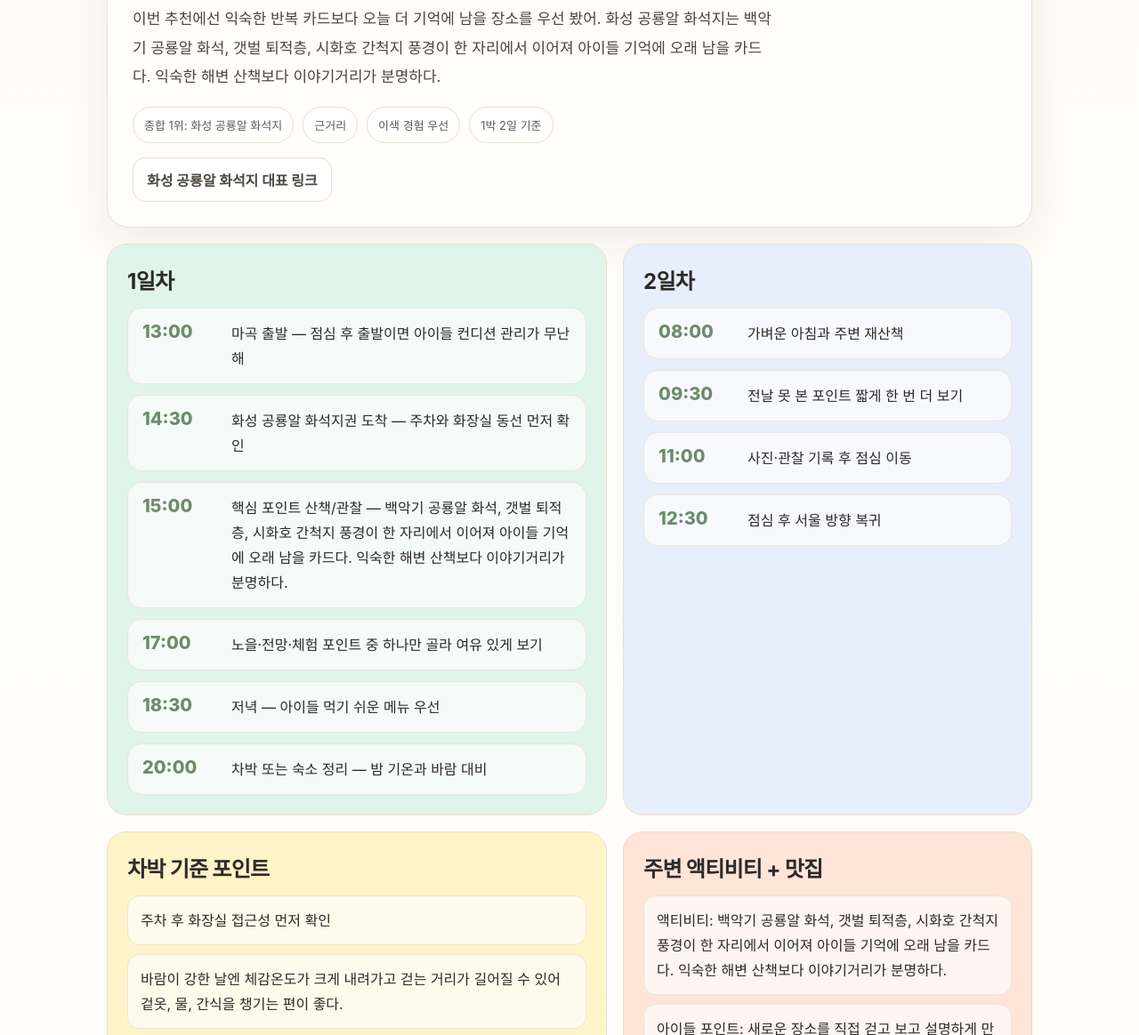
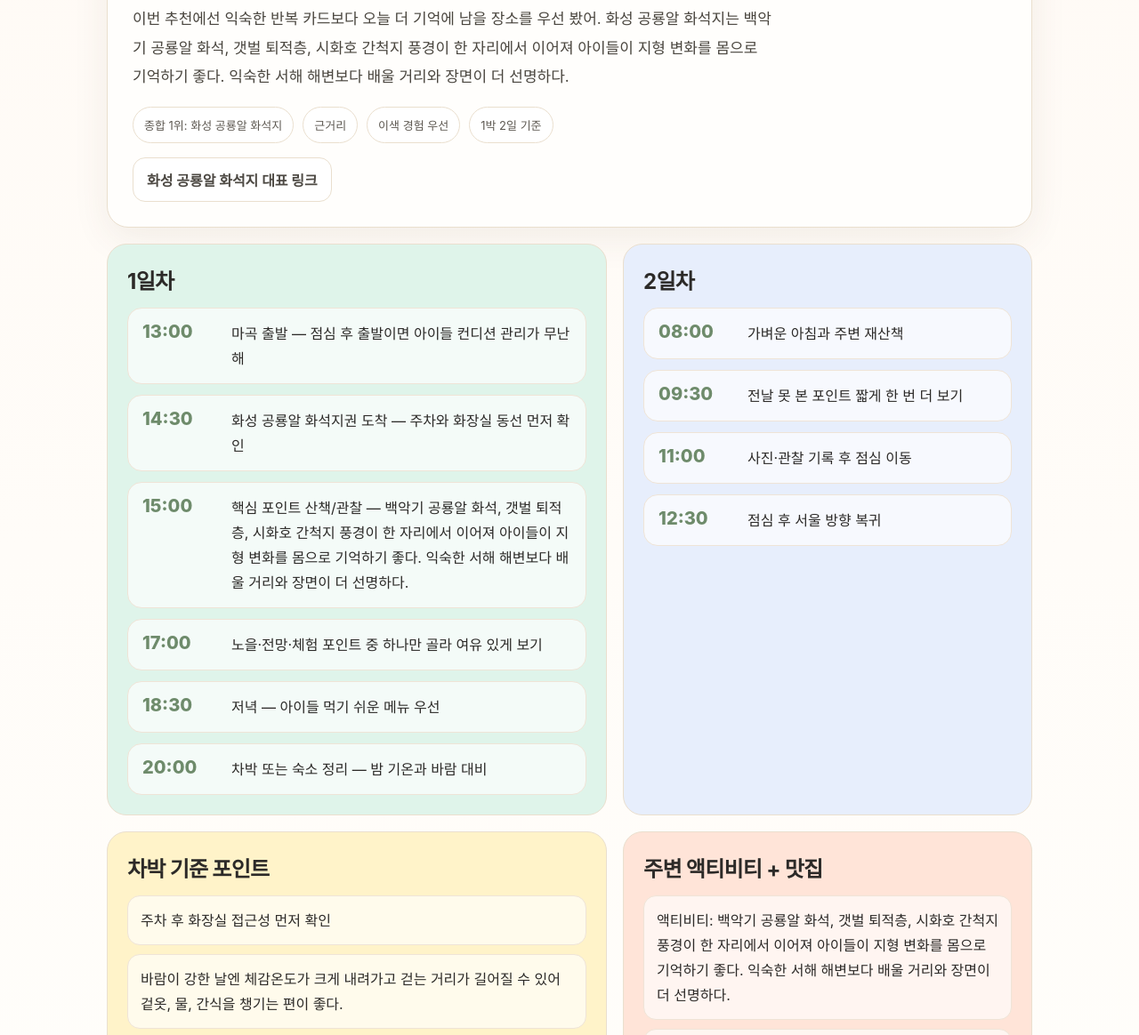
Before and after one commit to waneekim/openclaw_daily_briefing, a plain HTML site: page apps/weekend-trip-place-2026-03-26.html in a window 1280 px wide. Shown: the part 282-1446 px from the top of the page at 89% size. Drawn offline with Linux system fonts and the light colour scheme.

Commit message:
chore: publish site update 2026-03-26

```diff
--- a/apps/weekend-trip-place-2026-03-26.html
+++ b/apps/weekend-trip-place-2026-03-26.html
@@ -22,17 +22,17 @@
     <section class="hero">
       <div class="pill">1박 2일 · 차에서 자기 쉬운 곳 우선</div>
       <h1>화성 공룡알 화석지 1박, 새로운 경험과 가족 실행 가능성을 같이 보는 주말 카드</h1>
-      <div class="lead">이번 추천에선 익숙한 반복 카드보다 오늘 더 기억에 남을 장소를 우선 봤어. 화성 공룡알 화석지는 백악기 공룡알 화석, 갯벌 퇴적층, 시화호 간척지 풍경이 한 자리에서 이어져 아이들 기억에 오래 남을 카드다. 익숙한 해변 산책보다 이야기거리가 분명하다.</div>
+      <div class="lead">이번 추천에선 익숙한 반복 카드보다 오늘 더 기억에 남을 장소를 우선 봤어. 화성 공룡알 화석지는 백악기 공룡알 화석, 갯벌 퇴적층, 시화호 간척지 풍경이 한 자리에서 이어져 아이들이 지형 변화를 몸으로 기억하기 좋다. 익숙한 서해 해변보다 배울 거리와 장면이 더 선명하다.</div>
       <div class="chips"><div class="chip">종합 1위: 화성 공룡알 화석지</div><div class="chip">근거리</div><div class="chip">이색 경험 우선</div><div class="chip">1박 2일 기준</div></div>
       <div class="links"><a class="btn" href="https://english.visitkorea.or.kr/svc/contents/contentsView.do?vcontsId=94140" target="_blank">화성 공룡알 화석지 대표 링크</a></div>
     </section>
     <section class="grid">
-      <article class="card mint"><h2>1일차</h2><div class="timeline"><div class="step"><div class="time">13:00</div><div class="desc">마곡 출발 — 점심 후 출발이면 아이들 컨디션 관리가 무난해</div></div><div class="step"><div class="time">14:30</div><div class="desc">화성 공룡알 화석지권 도착 — 주차와 화장실 동선 먼저 확인</div></div><div class="step"><div class="time">15:00</div><div class="desc">핵심 포인트 산책/관찰 — 백악기 공룡알 화석, 갯벌 퇴적층, 시화호 간척지 풍경이 한 자리에서 이어져 아이들 기억에 오래 남을 카드다. 익숙한 해변 산책보다 이야기거리가 분명하다.</div></div><div class="step"><div class="time">17:00</div><div class="desc">노을·전망·체험 포인트 중 하나만 골라 여유 있게 보기</div></div><div class="step"><div class="time">18:30</div><div class="desc">저녁 — 아이들 먹기 쉬운 메뉴 우선</div></div><div class="step"><div class="time">20:00</div><div class="desc">차박 또는 숙소 정리 — 밤 기온과 바람 대비</div></div></div></article>
+      <article class="card mint"><h2>1일차</h2><div class="timeline"><div class="step"><div class="time">13:00</div><div class="desc">마곡 출발 — 점심 후 출발이면 아이들 컨디션 관리가 무난해</div></div><div class="step"><div class="time">14:30</div><div class="desc">화성 공룡알 화석지권 도착 — 주차와 화장실 동선 먼저 확인</div></div><div class="step"><div class="time">15:00</div><div class="desc">핵심 포인트 산책/관찰 — 백악기 공룡알 화석, 갯벌 퇴적층, 시화호 간척지 풍경이 한 자리에서 이어져 아이들이 지형 변화를 몸으로 기억하기 좋다. 익숙한 서해 해변보다 배울 거리와 장면이 더 선명하다.</div></div><div class="step"><div class="time">17:00</div><div class="desc">노을·전망·체험 포인트 중 하나만 골라 여유 있게 보기</div></div><div class="step"><div class="time">18:30</div><div class="desc">저녁 — 아이들 먹기 쉬운 메뉴 우선</div></div><div class="step"><div class="time">20:00</div><div class="desc">차박 또는 숙소 정리 — 밤 기온과 바람 대비</div></div></div></article>
       <article class="card blue"><h2>2일차</h2><div class="timeline"><div class="step"><div class="time">08:00</div><div class="desc">가벼운 아침과 주변 재산책</div></div><div class="step"><div class="time">09:30</div><div class="desc">전날 못 본 포인트 짧게 한 번 더 보기</div></div><div class="step"><div class="time">11:00</div><div class="desc">사진·관찰 기록 후 점심 이동</div></div><div class="step"><div class="time">12:30</div><div class="desc">점심 후 서울 방향 복귀</div></div></div></article>
     </section>
     <section class="grid" style="margin-top:18px">
       <article class="card yellow"><h2>차박 기준 포인트</h2><div class="list"><div class="item">주차 후 화장실 접근성 먼저 확인</div><div class="item">바람이 강한 날엔 체감온도가 크게 내려가고 걷는 거리가 길어질 수 있어 겉옷, 물, 간식을 챙기는 편이 좋다.</div><div class="item">차박 허용 여부는 현장 규정 기준으로 보수적으로 판단</div></div></article>
-      <article class="card peach"><h2>주변 액티비티 + 맛집</h2><div class="list"><div class="item">액티비티: 백악기 공룡알 화석, 갯벌 퇴적층, 시화호 간척지 풍경이 한 자리에서 이어져 아이들 기억에 오래 남을 카드다. 익숙한 해변 산책보다 이야기거리가 분명하다.</div><div class="item">아이들 포인트: 새로운 장소를 직접 걷고 보고 설명하게 만들기 좋음</div><div class="item">식사 후보: 아이들 메뉴 가능한 식당 위주로 현장 선택</div><div class="item">비용 감각: 장거리 여부와 체험 밀도를 같이 보고 판단</div></div></article>
+      <article class="card peach"><h2>주변 액티비티 + 맛집</h2><div class="list"><div class="item">액티비티: 백악기 공룡알 화석, 갯벌 퇴적층, 시화호 간척지 풍경이 한 자리에서 이어져 아이들이 지형 변화를 몸으로 기억하기 좋다. 익숙한 서해 해변보다 배울 거리와 장면이 더 선명하다.</div><div class="item">아이들 포인트: 새로운 장소를 직접 걷고 보고 설명하게 만들기 좋음</div><div class="item">식사 후보: 아이들 메뉴 가능한 식당 위주로 현장 선택</div><div class="item">비용 감각: 장거리 여부와 체험 밀도를 같이 보고 판단</div></div></article>
     </section>
     <div class="footer">Pastel travel planner · practical overnight parking first · toilet-aware selection</div>
   </div>
```
Also changed, not shown: briefings/2026-03-26.html (+2 -2 lines).
